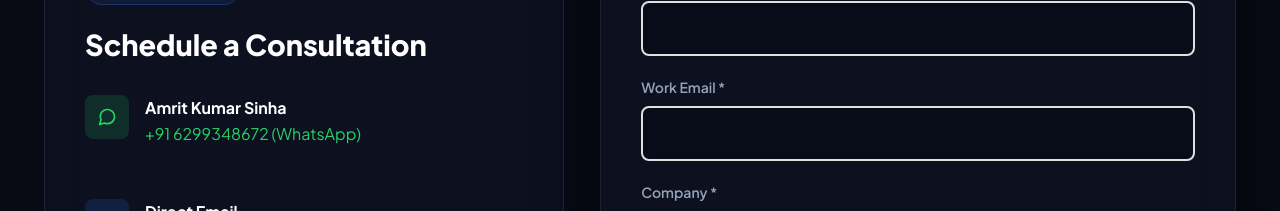
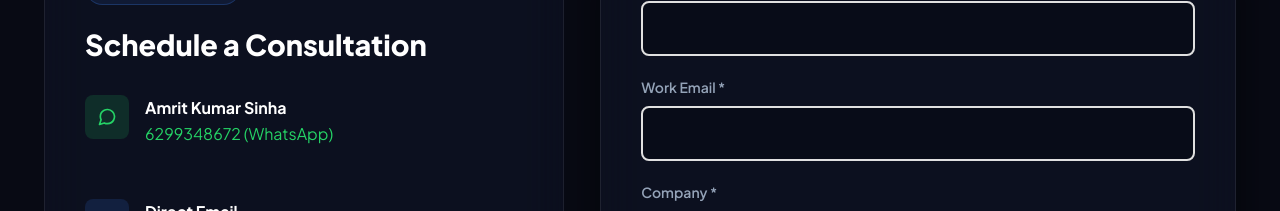
Before and after one commit to kushagratiwari7261/prudata, a React (Create React App) app: page / in a window 1280 px wide. Shown: the part 7360-7571 px from the top of the page. Built offline with nearby package versions, Linux system fonts and the light colour scheme; no server answers; the database is empty.

Commit message:
Remove +91 from visual WhatsApp number

```diff
--- a/src/App.jsx
+++ b/src/App.jsx
@@ -635,10 +635,10 @@ const LandingPage = () => {
             <div className="contact-info-panel">
               <div className="section-tag">Contact Office</div>
               <h2 style={{ fontSize: '1.8rem', fontWeight: '800', color: '#ffffff', marginBottom: '16px' }}>Schedule a Consultation</h2>
-              <a href="https://wa.me/916299348672" target="_blank" rel="noopener noreferrer" style={{ textDecoration: 'none' }}>
+              <a href="https://wa.me/6299348672" target="_blank" rel="noopener noreferrer" style={{ textDecoration: 'none' }}>
                 <div className="contact-item hover-contact-item">
                   <div className="contact-icon-wrap" style={{ color: '#25D366', background: 'rgba(37, 211, 102, 0.15)' }}><Icon name="whatsapp" size={20} /></div>
-                  <div><div style={{ fontWeight: '700', color: '#ffffff' }}>Amrit Kumar Sinha</div><div style={{ color: '#25D366' }}>+91 6299348672 (WhatsApp)</div></div>
+                  <div><div style={{ fontWeight: '700', color: '#ffffff' }}>Amrit Kumar Sinha</div><div style={{ color: '#25D366' }}>6299348672 (WhatsApp)</div></div>
                 </div>
               </a>
               <a href="mailto:prudata.tech@gmail.com" style={{ textDecoration: 'none' }}>
```
